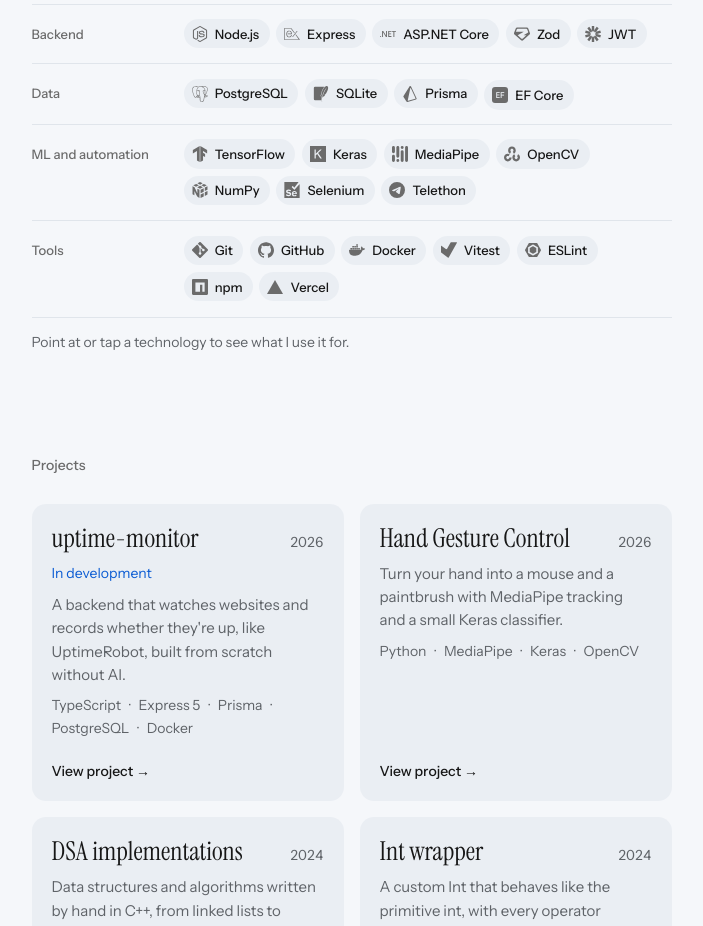
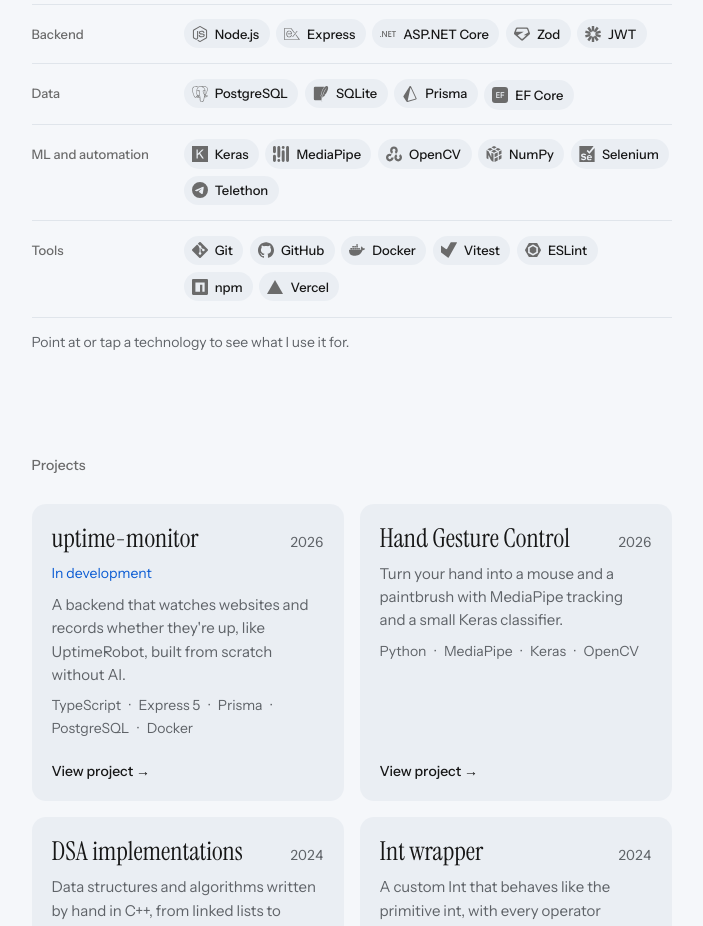
Before and after one commit to kdenver14/personal-portfolio, a Next.js app: page / in a window 1280 px wide. Shown: the part 1020-1946 px from the top of the page, without its empty margins (281-984 px from the left). Built offline with nearby package versions, Linux system fonts and the light colour scheme.

Commit message:
fix: drop TensorFlow from the Stack section
The owner isn't confident in it, so it is off the list and its unused
logo is gone. Keras takes over its note: training a gesture classifier.

Co-Authored-By: Claude Opus 5.5 <noreply@anthropic.com>

```diff
--- a/src/content/logos.ts
+++ b/src/content/logos.ts
@@ -29,7 +29,6 @@ const LOGOS: readonly TechLogo[] = [
   { name: "Selenium", viewBox: "0 0 24 24", path: "M23.174 3.468l-7.416 8.322a.228.228 0 0 1-.33 0l-3.786-3.9a.228.228 0 0 1 0-.282L12.872 6a.228.228 0 0 1 .366 0l2.106 2.346a.228.228 0 0 0 .342 0l5.94-8.094A.162.162 0 0 0 21.5 0H.716a.174.174 0 0 0-.174.174v23.652A.174.174 0 0 0 .716 24h22.566a.174.174 0 0 0 .174-.174V3.6a.162.162 0 0 0-.282-.132zM6.932 21.366a5.706 5.706 0 0 1-4.05-1.44.222.222 0 0 1 0-.288l.882-1.236a.222.222 0 0 1 .33-.036 4.338 4.338 0 0 0 2.964 1.158c1.158 0 1.722-.534 1.722-1.098 0-1.752-5.7-.552-5.7-4.278 0-1.65 1.428-3 3.756-3a5.568 5.568 0 0 1 3.708 1.242.222.222 0 0 1 0 .3l-.906 1.2a.222.222 0 0 1-.318.036 4.29 4.29 0 0 0-2.706-.936c-.906 0-1.41.402-1.41.996 0 1.572 5.688.522 5.688 4.2.006 1.812-1.284 3.18-3.96 3.18zm12.438-3.432a.192.192 0 0 1-.192.192h-5.202a.06.06 0 0 0-.06.066 1.986 1.986 0 0 0 2.106 1.638 3.264 3.264 0 0 0 1.8-.6.192.192 0 0 1 .276.042l.636.93a.198.198 0 0 1-.042.264 4.71 4.71 0 0 1-2.892.9 3.726 3.726 0 0 1-3.93-3.87 3.744 3.744 0 0 1 3.81-3.852c2.196 0 3.684 1.644 3.684 4.05zm-3.684-2.748a1.758 1.758 0 0 0-1.8 1.56.06.06 0 0 0 .06.066h3.492a.06.06 0 0 0 .06-.066 1.698 1.698 0 0 0-1.812-1.56Z" },
   { name: "Telegram API", viewBox: "0 0 24 24", path: "M11.944 0A12 12 0 0 0 0 12a12 12 0 0 0 12 12 12 12 0 0 0 12-12A12 12 0 0 0 12 0a12 12 0 0 0-.056 0zm4.962 7.224c.1-.002.321.023.465.14a.506.506 0 0 1 .171.325c.016.093.036.306.02.472-.18 1.898-.962 6.502-1.36 8.627-.168.9-.499 1.201-.82 1.23-.696.065-1.225-.46-1.9-.902-1.056-.693-1.653-1.124-2.678-1.8-1.185-.78-.417-1.21.258-1.91.177-.184 3.247-2.977 3.307-3.23.007-.032.014-.15-.056-.212s-.174-.041-.249-.024c-.106.024-1.793 1.14-5.061 3.345-.48.33-.913.49-1.302.48-.428-.008-1.252-.241-1.865-.44-.752-.245-1.349-.374-1.297-.789.027-.216.325-.437.893-.663 3.498-1.524 5.83-2.529 6.998-3.014 3.332-1.386 4.025-1.627 4.476-1.635z" },
   { name: "Keras", viewBox: "0 0 24 24", path: "M24 0H0v24h24V0zM8.45 5.16l.2.17v6.24l6.46-6.45h1.96l.2.4-5.14 5.1 5.47 7.94-.2.3h-1.94l-4.65-6.88-2.16 2.08v4.6l-.19.2H7l-.2-.2V5.33l.17-.17h1.48z" },
-  { name: "TensorFlow", viewBox: "0 0 24 24", path: "M1.292 5.856L11.54 0v24l-4.095-2.378V7.603l-6.168 3.564.015-5.31zm21.43 5.311l-.014-5.31L12.46 0v24l4.095-2.378V14.87l3.092 1.788-.018-4.618-3.074-1.756V7.603l6.168 3.564z" },
   { name: "NumPy", viewBox: "0 0 24 24", path: "M10.315 4.876L6.3048 2.8517l-4.401 2.1965 4.1186 2.0683zm1.8381.9277l4.2045 2.1223-4.3622 2.1906-4.125-2.0718zm5.6153-2.9213l4.3193 2.1658-3.863 1.9402-4.2131-2.1252zm-1.859-.9329L12.021 0 8.1742 1.9193l4.0068 2.0208zm-3.0401 16.7443V24l4.7107-2.3507-.0053-5.3085zm4.7037-4.2057l-.0052-5.2528-4.6985 2.3356v5.2546zm5.6553-.9845v5.327l-4.0178 2.0052-.0029-5.3028zm0-1.8626V6.4214l-4.0253 2.001.0034 5.2633zM11.2062 11.571L8.0333 9.9756v6.895s-3.8804-8.2564-4.2399-8.998c-.0463-.0957-.2371-.2007-.2858-.2262C2.8118 7.2812.773 6.2485.773 6.2485V18.43l2.8204 1.5076v-6.3674s3.8392 7.3775 3.878 7.458c.0389.0807.4245.8582.8362 1.1314.5485.363 2.8992 1.7766 2.8992 1.7766z" },
   { name: "MediaPipe", viewBox: "0 0 24 24", path: "M2.182 0C1 0 .037.94.002 2.114L0 2.182v6.545a2.182 2.182 0 0 0 4.364 0V2.182A2.182 2.182 0 0 0 2.182 0Zm6.545 0c-1.182 0-2.145.94-2.18 2.114l-.002.068v13.09a2.182 2.182 0 0 0 4.364 0V2.183A2.182 2.182 0 0 0 8.727 0Zm6.546 0a2.182 2.182 0 0 0-2.182 2.182 2.182 2.182 0 0 0 2.182 2.182 2.182 2.182 0 0 0 2.182-2.182A2.182 2.182 0 0 0 15.273 0Zm6.545 0c-1.182 0-2.145.94-2.18 2.114l-.002.068v19.636a2.182 2.182 0 0 0 4.364 0V2.182A2.182 2.182 0 0 0 21.818 0Zm-6.545 6.545c-1.183 0-2.145.94-2.181 2.114l-.001.068v13.091a2.182 2.182 0 0 0 4.364 0V8.728a2.182 2.182 0 0 0-2.182-2.183zM2.182 13.091c-1.182 0-2.145.94-2.18 2.114L0 15.273v6.545a2.182 2.182 0 0 0 4.364 0v-6.545a2.182 2.182 0 0 0-2.182-2.182zm6.545 6.545a2.182 2.182 0 0 0-2.182 2.182A2.182 2.182 0 0 0 8.727 24a2.182 2.182 0 0 0 2.182-2.182 2.182 2.182 0 0 0-2.182-2.182Z" },
   { name: "OpenCV", viewBox: "0 0 24 24", path: "M11.8992.8525C8.735.8525 6.17 3.4175 6.17 6.5817c0 2.102 1.1321 3.9398 2.8198 4.9366l1.6412-2.7849c.0411-.0699.0176-.1593-.0495-.2048-.6233-.4227-1.0328-1.137-1.0328-1.947 0-1.298 1.0524-2.3504 2.3505-2.3504 1.2981 0 2.3505 1.0524 2.3505 2.3505 0 .8098-.4095 1.5242-1.0328 1.947-.0671.0454-.0907.1348-.0495.2047l1.6414 2.785c1.6878-.9969 2.8199-2.8346 2.8199-4.9367 0-3.1642-2.5653-5.7292-5.7295-5.7292zm-6.17 10.8366C2.565 11.6891 0 14.2541 0 17.4183c0 3.1642 2.565 5.7292 5.7292 5.7292 3.1798 0 5.8074-2.6995 5.7275-5.8762H8.2313c-.0847 0-.1513.0717-.1519.1564-.0082 1.266-1.0644 2.3411-2.3502 2.3411-1.2981 0-2.3505-1.0524-2.3505-2.3505 0-1.2982 1.0524-2.3505 2.3505-2.3505.34 0 .663.0724.9547.2022.0713.0318.1566.0077.1962-.0595l1.6464-2.7935c-.8273-.4636-1.7815-.7279-2.7973-.7279zm15.4424.7614l-1.6366 2.7878c-.041.07-.0172.1594.05.2048.624.4217 1.0348 1.1354 1.0363 1.9452.0022 1.298-1.0483 2.352-2.3465 2.3542-1.298.0023-2.3523-1.0482-2.3545-2.3462-.0015-.8098.4068-1.5248 1.0294-1.9486.067-.0457.0905-.1353.0492-.2051l-1.6464-2.7818c-1.6859.9998-2.8146 2.8394-2.811 4.9415.0056 3.1641 2.575 5.7248 5.7393 5.7192 3.1641-.0054 5.7246-2.575 5.7192-5.7392-.0037-2.1022-1.139-3.938-2.8284-4.9318z" },
--- a/src/content/stack.ts
+++ b/src/content/stack.ts
@@ -65,8 +65,7 @@ export const STACK: readonly StackGroup[] = [
   {
     name: "ML and automation",
     items: [
-      tech("TensorFlow", "Training a gesture classifier."),
-      tech("Keras", "The classifier's model layers."),
+      tech("Keras", "Training a gesture classifier."),
       tech("MediaPipe", "Hand landmarks from a webcam."),
       tech("OpenCV", "Webcam capture and frames."),
       tech("NumPy", "Landmark arrays for training."),
```
Also changed, not shown: 1 other file (tests, documents, lock files or other folders).
